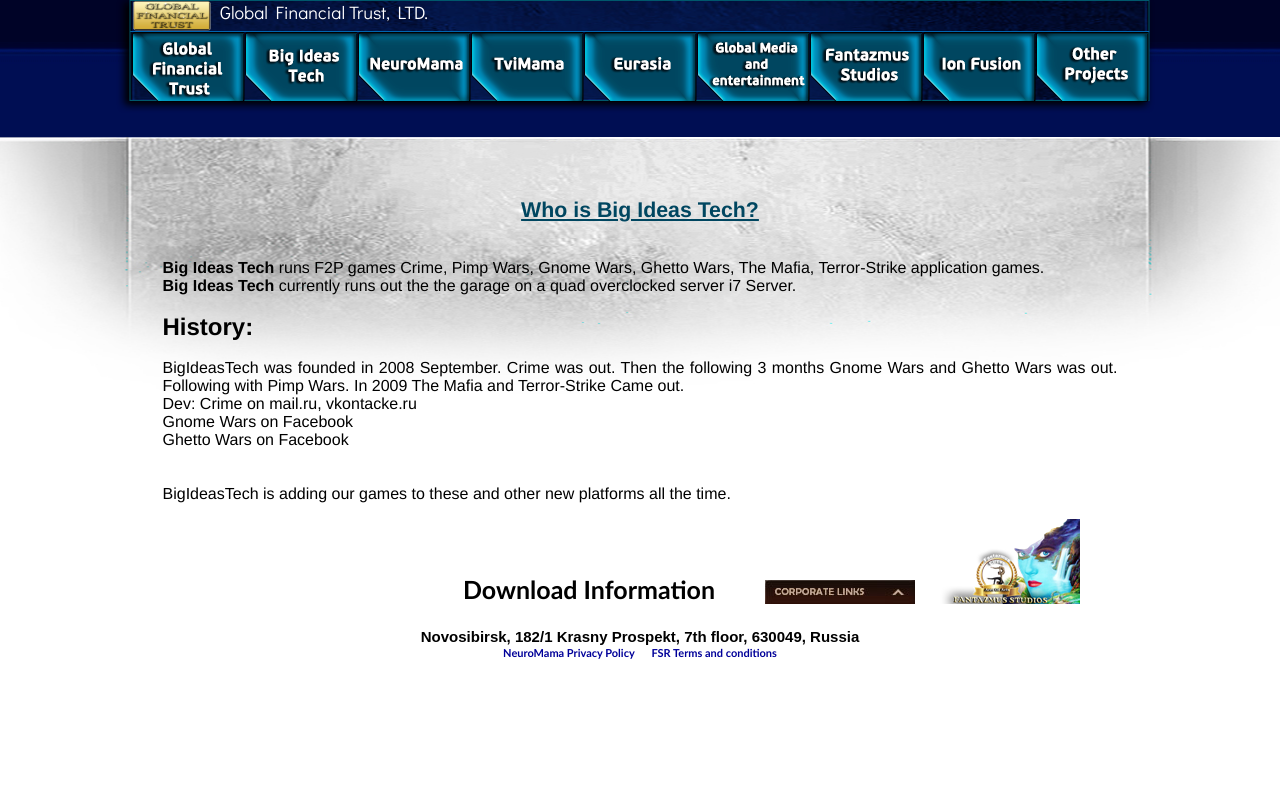
After one commit to arturo-qr/globalfinancialtrust.org, a PHP site: page /who-is-bigideastech.php in a window 1280 px wide. The commit adds this page. Run offline with PHP 8.4, Linux system fonts and the light colour scheme.

Commit message:
Push push

```diff
--- a/css/styles.css
+++ b/css/styles.css
@@ -126,7 +126,7 @@ a.on:hover, a.off:hover, a.done:hover {text-decoration:underline;}
 .clearAll{ clear: both;}
 
 .inner {
-
+	font-family: 'Helvetica','Trebuchet';
 	margin: 0px auto;
 	padding-left: 30px;
 	padding-right: 30px;
--- a/navigation.php
+++ b/navigation.php
@@ -26,7 +26,7 @@
 				<!--Big Ideas Tech-->
 				<li onmouseover=painttab(2); onmouseout=unpainttab(2);><a href="#" onclick="return false;" class="btn-2">Big Ideas Tech</a>
 					<ul onmouseover=painttab(2); onmouseout=unpainttab(2);>
-						<li style="padding-top: 8px;"><a href="#" >Who is Big Ideas Tech?</a></li>
+						<li style="padding-top: 8px;"><a href="who-is-bigideastech.php" >Who is Big Ideas Tech?</a></li>
 						<li style="padding-top: 8px;"><a href="http://bigideastech.com/games.aspx" target="_blank">Games</a></li>
 						<li style="padding-top: 8px;"><a href="http://bigideastech.com/forum/" target="_blank">Forum</a></li>
 						<li style="padding-top: 8px;"><a href="http://bigideastech.com/forum/index.php?PHPSESSID=gn43h9l78vmlbc4to1mchgpgg2&action=register" target="_blank">Forum Registration</a></li>
--- /dev/null
+++ b/who-is-bigideastech.php
@@ -0,0 +1,34 @@
+<html>
+	<?php include 'header.php';?>
+	<body>
+		<?php include 'navigation.php';?>
+		<div id="PageContainerOuter">
+			<div id="PageContainer">
+				<?php //include 'top-banners.php';?>
+				</br></br>
+				<div class="inner" >
+					<h1 class="style1"> Who is Big Ideas Tech?</h1>
+					</br></br>
+					<p>
+						<strong>Big Ideas Tech</strong> runs F2P games Crime, Pimp Wars, Gnome Wars, Ghetto Wars, The Mafia, Terror-Strike application games.</br>
+						<strong>Big Ideas Tech</strong> currently runs out the the garage on a quad overclocked server i7 Server.
+					</br></br>
+						<h2>History:</h2>
+						</br>
+						BigIdeasTech was founded in 2008 September. Crime was out. Then the following 3 months Gnome Wars and Ghetto Wars was out.
+						Following with Pimp Wars. In 2009 The Mafia and Terror-Strike Came out.
+					</br>
+						<stron>Dev:</strong> Crime on mail.ru, vkontacke.ru</br>
+						Gnome Wars on Facebook</br>
+						Ghetto Wars on Facebook</br>
+						</br></br>
+						BigIdeasTech is adding our games to these and other new platforms all the time.
+						</br></br>
+
+					</p>
+				</div>
+			</div>
+		</div>
+		<?php include 'footer.php';?>
+	</body>
+</html>
```
